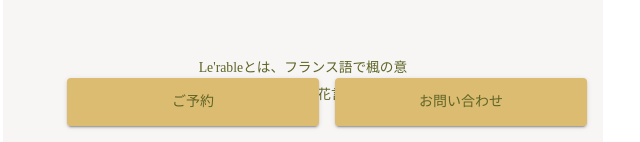
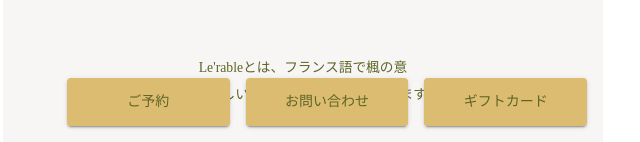
Before and after one commit to lerable2024/shinobu, a React (Vite) app: page / in a window 1280 px wide. Shown: the part 658-800 px from the top of the page, without its empty margins (337-977 px from the left). Built offline with nearby package versions, Linux system fonts and the light colour scheme; a web font is replaced by a local one.

Commit message:
add giftCardink

```diff
--- a/src/App.tsx
+++ b/src/App.tsx
@@ -22,6 +22,10 @@
 		link: 'https://book.squareup.com/appointments/25amlgahuztd30/location/LRMTT04YVDV2P/services?buttonTextColor=000000&color=76a753&referrer=so&team_member_id=TMwfXpqbOBUpH_8d',
 	},
 	{ title: 'お問い合わせ', link: 'https://lin.ee/C29i43R' },
+	{
+		title: 'ギフトカード',
+		link: 'https://app.squareup.com/gift/ML421KQ15HXX8/order',
+	},
 ]
 
 function App() {
--- a/src/components/ButtonGroup.tsx
+++ b/src/components/ButtonGroup.tsx
@@ -28,7 +28,7 @@
 				<Box sx={{ textAlign: 'center', p: 2 }}>
 					<Grid container spacing={2}>
 						{pattern.map((contents) => (
-							<Grid xs={6} key={contents.title}>
+							<Grid xs={4} key={contents.title}>
 								<Link href={contents.link}>
 									<Button variant='contained' color='primary' fullWidth>
 										<Typography
```
